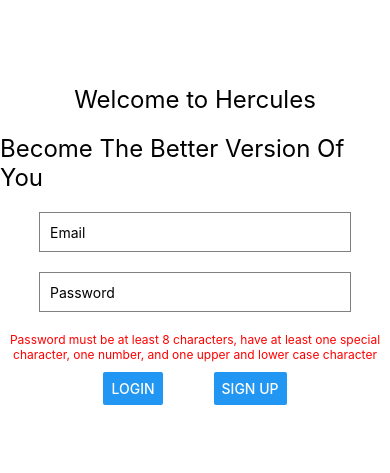
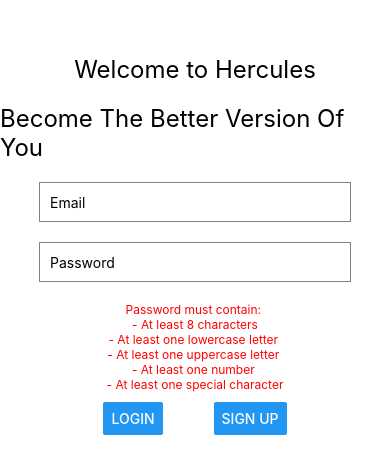
Before and after one commit to sc830/Hercules, a React Native app in the folder Hercules/: screen /Login in a window 390 px wide. Shown: the part 177-650 px from the top of the page. Built offline with nearby package versions, Linux system fonts and the light colour scheme.

Commit message:
finalized password requirements
changes depending on password trying to login with and states all things wrong with password

```diff
--- a/Hercules/Views/Login.js
+++ b/Hercules/Views/Login.js
@@ -1,10 +1,18 @@
-import React, { useState } from 'react';
+import React, { useState, useEffect } from 'react';
 import { View, Text, TextInput, Button, StyleSheet } from 'react-native';
 import { login, signUp } from '../firebaseFunctions';
 
 const Login = ({ navigation }) => {
   const [email, setEmail] = useState('');
   const [password, setPassword] = useState('');
+  const [error, setError] = useState('');
+  const [passwordRequirements, setPasswordRequirements] = useState(
+    'Password must contain:' +
+    ' \n - At least 8 characters'+
+    ' \n- At least one lowercase letter'+
+    ' \n- At least one uppercase letter'+
+    ' \n- At least one number'+
+    ' \n- At least one special character'  );
 
   const handleLogin = async () => {
     try {
@@ -13,7 +21,7 @@ const Login = ({ navigation }) => {
       navigation.navigate('Main');
     } catch (error) {
       // Handle login error here
-      console.log('Login Error:', error);
+      setError(error.message || 'Login failed');
     }
   };
 
@@ -25,9 +33,26 @@ const Login = ({ navigation }) => {
       navigation.navigate('Main');
     } catch (error) {
       // Handle signup error here
-      console.log('Signup Error:', error);
+      setError(error.message || 'Signup failed');
     }
   };
+
+  useEffect(() => {
+    if (error) {
+      // If there's an error, update the password requirements text
+      setPasswordRequirements(error);
+    } else {
+      // If no error, display the default password requirements text
+      setPasswordRequirements(
+        'Password must contain:' +
+        ' \n - At least 8 characters'+
+        ' \n- At least one lowercase letter'+
+        ' \n- At least one uppercase letter'+
+        ' \n- At least one number'+
+        ' \n- At least one special character'
+      );
+    }
+  }, [error]);
 
   return (
     <View style={styles.container}>
@@ -46,8 +71,8 @@ const Login = ({ navigation }) => {
         value={password}
         onChangeText={setPassword}
       />
-      <Text style={styles.passwordRequirementText}>
-        Password must be at least 8 characters, have at least one special character, one number, and one upper and lower case character
+      <Text id="passerror" style={styles.passwordRequirementText}>
+        {passwordRequirements}
       </Text>
       <View style={styles.buttonContainer}>
         <Button title="Login" onPress={handleLogin} />
--- a/Hercules/firebaseFunctions.js
+++ b/Hercules/firebaseFunctions.js
@@ -32,9 +32,9 @@ const signUp = async (email, password, username) => {
 
 
   try {
-    console.log("Password:", password);
+    //console.log("Password:", password);
     const passwordRegex = /^(?=.*[a-z])(?=.*[A-Z])(?=.*\d)(?=.*[`!@#$%^&*()_+\-=\[\]{};':"\\|,.<>\/?~]).{8,}$/;
-    console.log("Regex Test Result:", passwordRegex.test(password));
+    //console.log("Regex Test Result:", passwordRegex.test(password));
     const isPasswordValid = passwordRegex.test(password);
 
     if (!isPasswordValid) {
```
